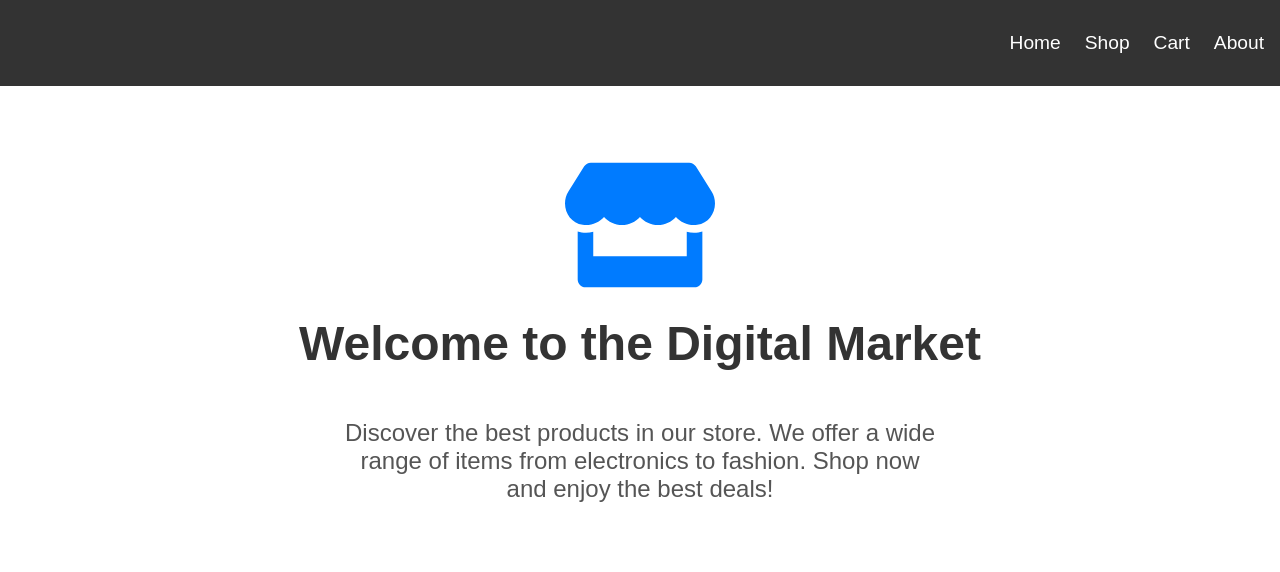
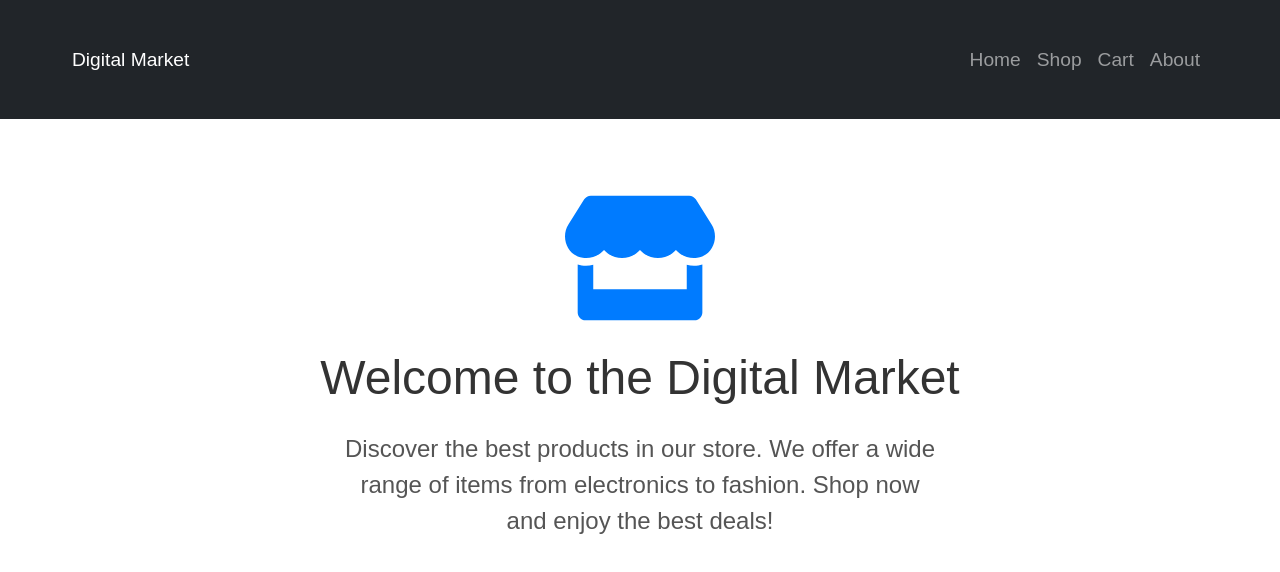
Before and after one commit to RazDechantal/ecommerce-app, a React (Vite) app: page / in a window 1280 px wide. Shown: the top 572 px of the page. Built offline with nearby package versions, Linux system fonts and the light colour scheme.

Commit message:
some style changes

```diff
--- a/package.json
+++ b/package.json
@@ -11,7 +11,9 @@
   },
   "dependencies": {
     "axios": "^1.7.2",
+    "bootstrap": "^5.3.3",
     "react": "^18.2.0",
+    "react-bootstrap": "^2.10.2",
     "react-dom": "^18.2.0",
     "react-icons": "^5.2.1",
     "react-router-dom": "^6.23.1",
--- a/src/components/Header.jsx
+++ b/src/components/Header.jsx
@@ -1,18 +1,23 @@
 import React from 'react';
 import { Link } from 'react-router-dom';
+import { Navbar, Nav, Container } from 'react-bootstrap';
 
 const Header = () => {
   return (
-    <header>
-      <nav>
-        <ul>
-          <li><Link to="/">Home</Link></li>
-          <li><Link to="/shop">Shop</Link></li>
-          <li><Link to="/cart">Cart</Link></li>
-          <li><Link to="/about">About</Link></li>
-        </ul>
-      </nav>
-    </header>
+    <Navbar bg="dark" variant="dark" expand="lg" sticky="top" className="custom-navbar">
+      <Container>
+        <Navbar.Brand as={Link} to="/">Digital Market</Navbar.Brand>
+        <Navbar.Toggle aria-controls="basic-navbar-nav" />
+        <Navbar.Collapse id="basic-navbar-nav">
+          <Nav className="ms-auto">
+            <Nav.Link as={Link} to="/">Home</Nav.Link>
+            <Nav.Link as={Link} to="/shop">Shop</Nav.Link>
+            <Nav.Link as={Link} to="/cart">Cart</Nav.Link>
+            <Nav.Link as={Link} to="/about">About</Nav.Link>
+          </Nav>
+        </Navbar.Collapse>
+      </Container>
+    </Navbar>
   );
 };
 
--- a/src/main.jsx
+++ b/src/main.jsx
@@ -3,6 +3,7 @@ import ReactDOM from 'react-dom/client';
 import App from './App';
 import { ToastContainer } from 'react-toastify';
 import 'react-toastify/dist/ReactToastify.css';
+import 'bootstrap/dist/css/bootstrap.min.css'; // Import Bootstrap CSS
 import './styles.css';
 
 ReactDOM.createRoot(document.getElementById('root')).render(
--- a/src/styles.css
+++ b/src/styles.css
@@ -3,30 +3,6 @@ body {
   margin: 0;
   padding: 0;
   box-sizing: border-box;
-}
-
-header {
-  background-color: #333; /* More professional color for the navbar */
-  color: white;
-  padding: 1rem;
-}
-
-header nav ul {
-  list-style-type: none;
-  padding: 0;
-  display: flex;
-  justify-content: flex-end; /* Align to the right */
-  gap: 1.5rem; /* Increase gap between items */
-}
-
-header nav ul li {
-  margin: 0;
-}
-
-header nav ul li a {
-  color: white;
-  text-decoration: none;
-  font-size: 1.2rem; /* Increase font size */
 }
 
 .container {
@@ -61,12 +37,12 @@ input[type="number"] {
 }
 
 .home-icon {
-  font-size: 150px; /* Bigger icon */
-  color: #007bff; /* Updated color for a more professional look */
+  font-size: 150px;
+  color: #007bff;
 }
 
 .home-title {
-  font-size: 3rem; /* Larger title */
+  font-size: 3rem;
   color: #333;
   margin-top: 1rem;
 }
@@ -77,3 +53,70 @@ input[type="number"] {
   max-width: 600px;
   margin-top: 1rem;
 }
+
+.category-bar {
+  display: flex;
+  justify-content: center;
+  margin-bottom: 2rem;
+  flex-wrap: wrap;
+}
+
+.category-bar button {
+  background-color: #007bff;
+  color: white;
+  border: none;
+  padding: 0.5rem 1rem;
+  cursor: pointer;
+  margin: 0.5rem;
+  font-size: 1rem;
+}
+
+.category-bar button:hover {
+  background-color: #0056b3;
+}
+
+.category-bar button.active {
+  background-color: #0056b3;
+}
+
+.pagination-nav {
+  display: flex;
+  justify-content: center;
+  margin-top: 2rem;
+}
+
+.pagination {
+  list-style: none;
+  display: flex;
+  gap: 0.5rem;
+}
+
+.page-item {
+  cursor: pointer;
+}
+
+.page-link {
+  background-color: #007bff;
+  color: white;
+  border: none;
+  padding: 0.5rem 1rem;
+  cursor: pointer;
+}
+
+.page-item.active .page-link {
+  background-color: #0056b3;
+}
+
+.page-link:hover {
+  background-color: #0056b3;
+}
+
+/* Navbar Styling */
+.custom-navbar {
+  padding: 0.5rem 0; /* Reduce the padding */
+}
+
+.navbar-brand, .nav-link {
+  line-height: 1.2; /* Reduce the line height */
+  font-size: 1.2rem; /* Keep the font size */
+}
```
Also changed, not shown: 1 other file (tests, documents, lock files or other folders).
